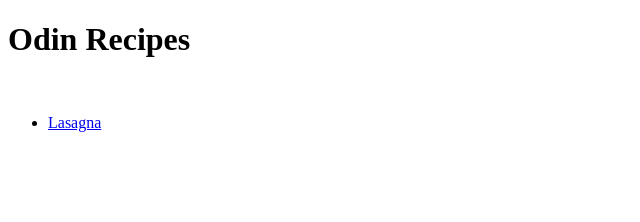
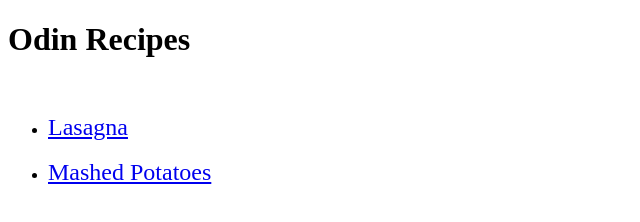
Before and after one commit to n-c-b-03/odin-recipes, a plain HTML site: page index.html in a window 1280 px wide. Shown: the whole page, without its empty margins (0-640 px from the left). Drawn offline with Linux system fonts and the light colour scheme.

Commit message:
Add link to mashed potatoes & adjust font size

```diff
--- a/index.html
+++ b/index.html
@@ -9,7 +9,9 @@
     <h1>Odin Recipes</h1>
     <br>
     <ul>
-        <li><a href="recipes/lasagna.html" target="_blank">Lasagna</a></li>
+        <li><a href="recipes/lasagna.html" target="_blank" style="font-size:18pt">Lasagna</a></li>
+        <br>
+        <li><a href="recipes/mashedpotatoes.html" target="_blank" style="font-size:18pt">Mashed Potatoes</a></li>
     </ul>
 </body>
 </html>
```
